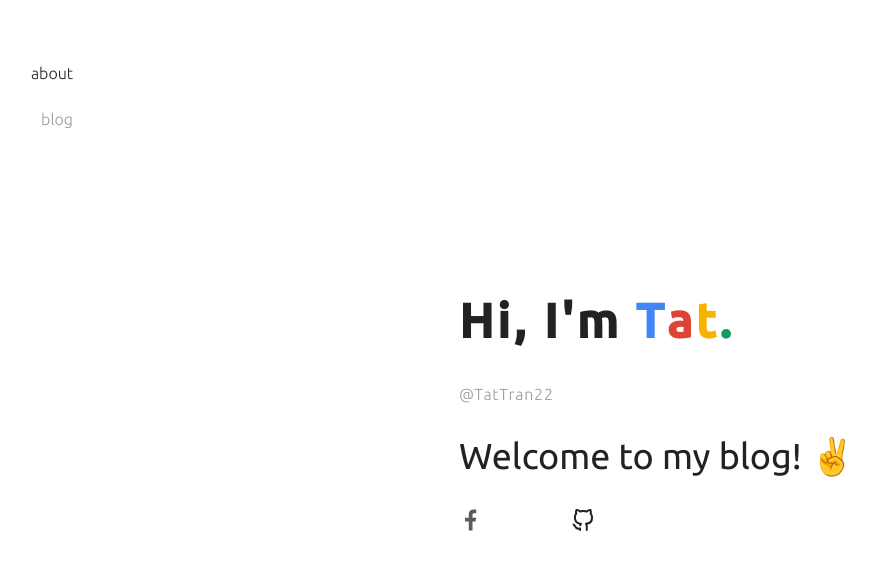
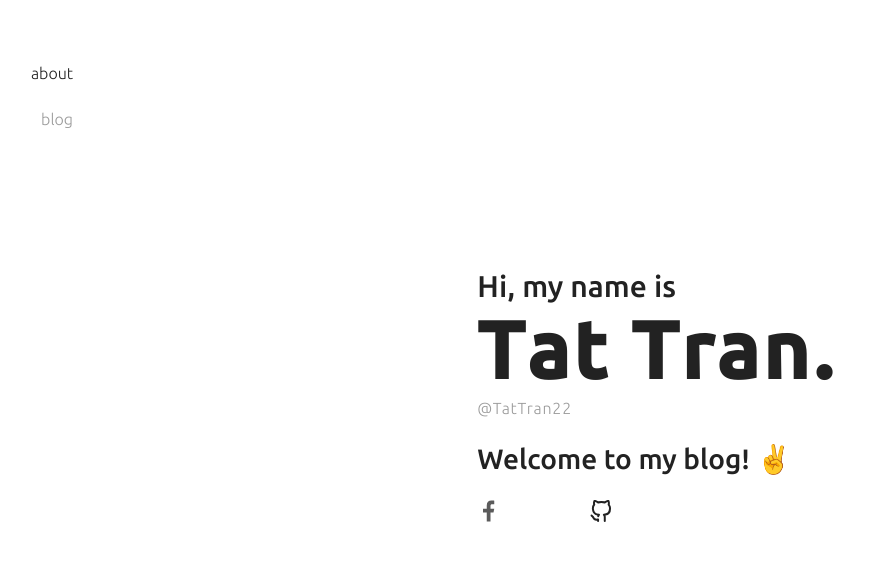
Before and after one commit to TatTran22/blinkk-blog, a Next.js app: page / in a window 1280 px wide. Shown: the top 570 px of the page, without its empty margins (39-915 px from the left). Built offline with nearby package versions, Linux system fonts and the light colour scheme.

Commit message:
small changes

```diff
--- a/src/pages/index.tsx
+++ b/src/pages/index.tsx
@@ -8,6 +8,7 @@ import TwitterCardMeta from '../components/meta/TwitterCardMeta';
 import { SocialList } from '../components/SocialList';
 
 export default function Index() {
+  function myAnimate() {}
   return (
     <Layout>
       <BasicMeta url={'/'} />
@@ -15,48 +16,23 @@ export default function Index() {
       <TwitterCardMeta url={'/'} />
       <div className='container'>
         <div>
-          <h1 className='m16'>
-            <span className='text-wrapper'>
-              <span className='letters'>
-                {/* <Anime
-                  translateY={['-100vh', 0]}
-                  easing='easeOutSine'
-                  duration={2000}
-                  direction='normal'
-                  // loop: true,
-                  delay={500}
-                > */}
-                <span className='bio'>H</span>
-                <span className='bio'>i</span>
-                <span className='bio'>,</span>
-                <span className='bio'>&nbsp;</span>
-                <span className='bio'>I</span>
-                <span className='bio'>'</span>
-                <span className='bio'>m</span>
-                <span className='bio'>&nbsp;</span>
-                <span className='bio g-blue'>T</span>
-                <span className='bio g-red'>a</span>
-                <span className='bio g-yellow'>t</span>
-                <span className='bio g-green'>.</span>
-                {/* </Anime> */}
-              </span>
-            </span>
-          </h1>
-
-          {/* <Anime
-            easing='easeInExpo'
-            duration={3000}
-            direction='reverse'
-            // loop={true}
-            delay={100}
-            translateY='100em'
-            scale={[1, 0.1]}
-            // rotate='1080'
-          > */}
-          <span className='handle'>@TatTran22</span>
+          <div className='greeting'>Hi, my name is</div>
+          <div className='text-wrapper'>
+            <div className='letters big-heading'>
+              <span className='bio'>T</span>
+              <span className='bio'>a</span>
+              <span className='bio'>t</span>
+              <span className='bio'>&nbsp;</span>
+              <span className='bio'>T</span>
+              <span className='bio'>r</span>
+              <span className='bio'>a</span>
+              <span className='bio'>n</span>
+              <span className='bio'>.</span>
+            </div>
+            <span className='handle'>@TatTran22</span>
+          </div>
           <h2>Welcome to my blog! ✌</h2>
           <SocialList />
-          {/* </Anime> */}
         </div>
       </div>
       <style jsx>{`
@@ -68,15 +44,24 @@ export default function Index() {
           padding: 0 1.5rem;
           overflow: hidden;
         }
-        h1 {
+        .greeting {
+          font-size: clamp(15px, 3vw, 30px);
+          font-weight: 500;
+          line-height: 1.1;
+        }
+        .big-heading {
+          font-size: clamp(40px, 8vw, 80px);
+          font-weight: 700;
+          margin: 0px;
           position: relative;
           width: 100%;
           letter-spacing: 0.2rem;
         }
 
+        h1,
         h2 {
           font-size: 1.75rem;
-          font-weight: 400;
+          font-weight: 500;
           line-height: 1.25;
         }
 
@@ -105,15 +90,6 @@ export default function Index() {
           color: #9b9b9b;
           letter-spacing: 0.05em;
         }
-
-        @media (min-width: 769px) {
-          h1 {
-            font-size: 3rem;
-          }
-          h2 {
-            font-size: 2.25rem;
-          }
-        }
       `}</style>
     </Layout>
   );
```
Also changed, not shown: 1 other file (tests, documents, lock files or other folders).
